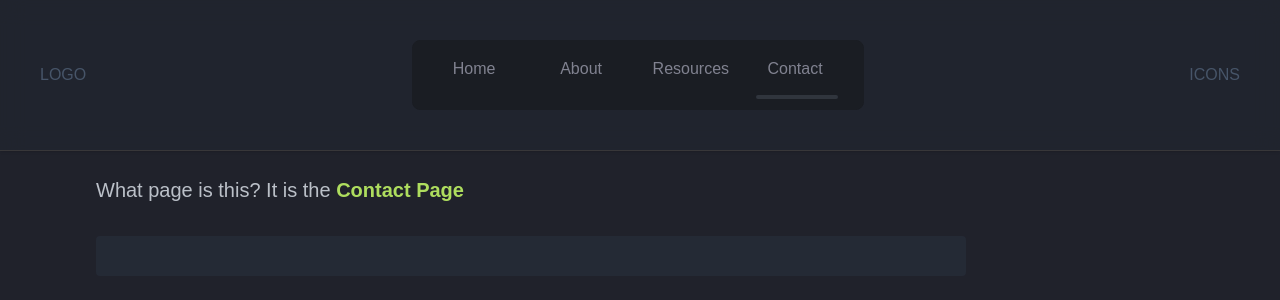
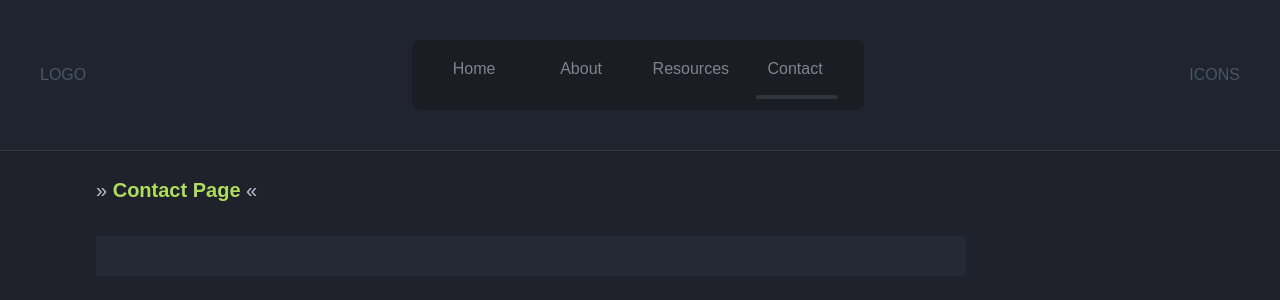
Before and after one commit to midcenturydude7/nextjs-framer-motion-layout-animations, a Next.js app: page /contact in a window 1280 px wide. Shown: the top 300 px of the page. Built offline with nearby package versions, Linux system fonts and the light colour scheme; a web font is replaced by a local one.

Commit message:
Updated styles

```diff
--- a/app/components/FauxContent.jsx
+++ b/app/components/FauxContent.jsx
@@ -10,8 +10,9 @@ export default function FauxContent() {
   return (
     <main className="px-8 pt-44">
       <h1 className="mb-8 text-xl text-slate-200/80">
-        What page is this? It is the{" "}
-        <span className="font-bold text-lime-300/90">{currentPage} Page</span>
+        &#187;{" "}
+        <span className="font-bold text-lime-300/90">{currentPage} Page</span>{" "}
+        &#171;
       </h1>
       <h2 className="h-10 w-4/5 rounded bg-slate-700/25 text-2xl font-bold" />
       <div className="mt-8 space-y-8">
--- a/app/components/Menu.jsx
+++ b/app/components/Menu.jsx
@@ -31,7 +31,7 @@ export default function Menu() {
               className="relative h-[40px] w-[75px] cursor-pointer outline-[none]"
               tabIndex={0}
             >
-              <span className="absolute bottom-[0] left-[4px] right-[0] top-[6px] z-10 select-none text-[1rem] text-[#E8E8FD]/50 transition-colors hover:text-[#E8E8FD]">
+              <span className="absolute bottom-[0] left-[4px] right-[0] top-[6px] z-10 select-none text-[1rem] text-[#E8E8FD]/50 transition-colors hover:text-[#E8E8FD]/90">
                 {label}
               </span>
               {focused === path ? (
```
